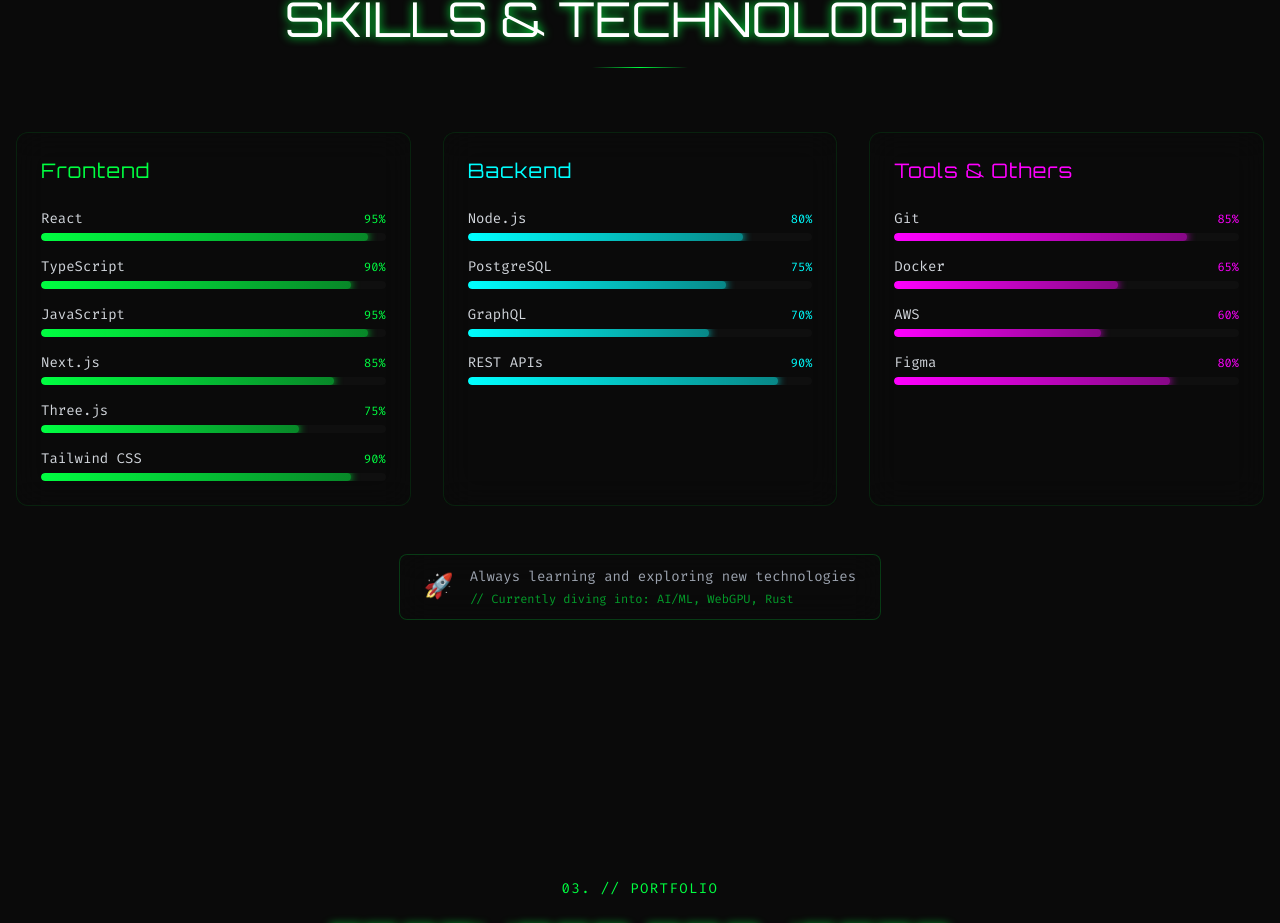
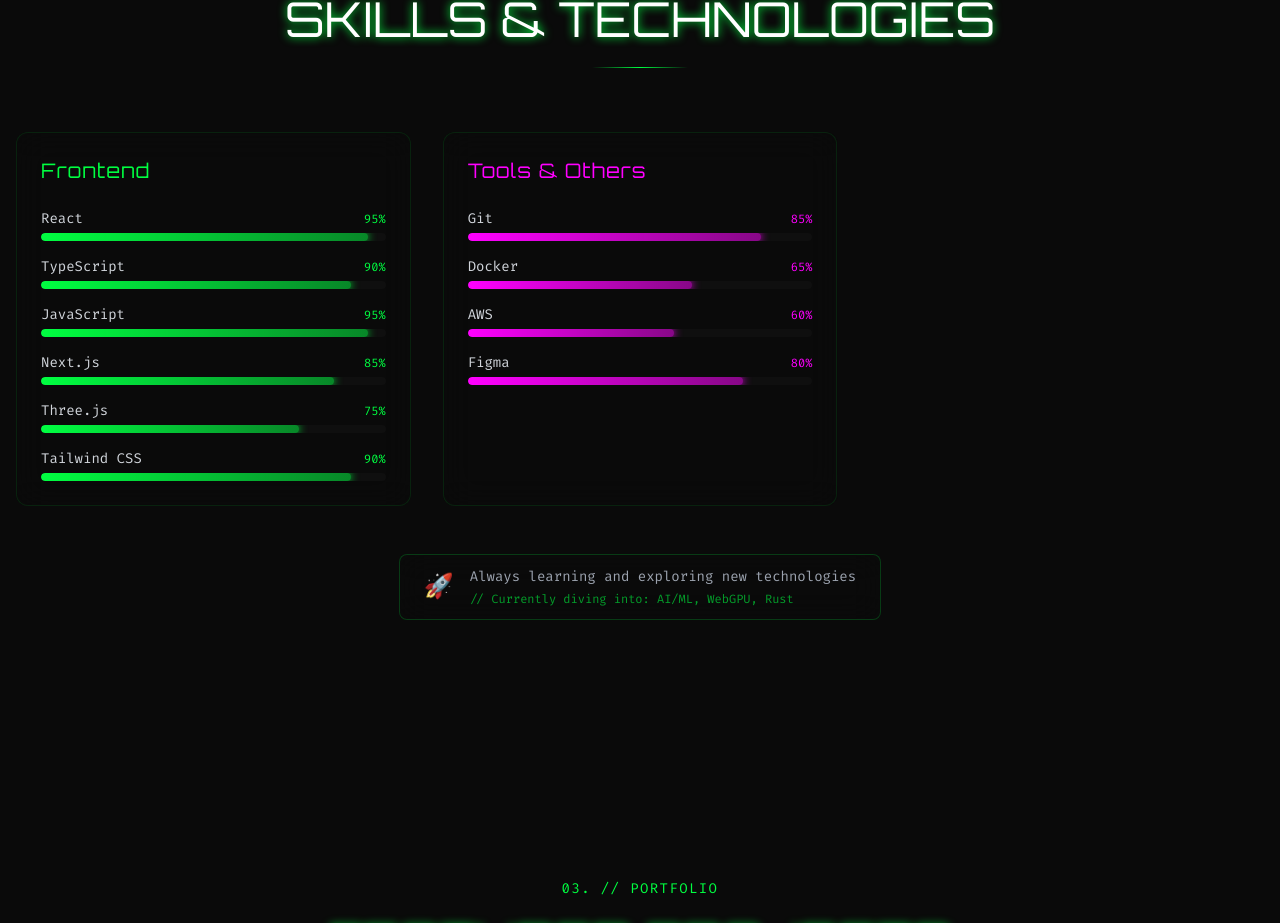
Before and after one commit to Mirzohiddev006/portfolio, a React (Vite) app: page / in a window 1280 px wide. Shown: the part 1880-2803 px from the top of the page. Built offline with nearby package versions, Linux system fonts and the light colour scheme.

Commit message:
Skills.tsx-was-updated

```diff
--- a/src/components/dom/Skills.tsx
+++ b/src/components/dom/Skills.tsx
@@ -1,35 +1,52 @@
-import { useRef } from 'react';
-import { motion, useInView } from 'framer-motion';
+import { useRef } from "react";
+import { motion, useInView } from "framer-motion";
 
 const skillsData = [
-  { name: 'React', level: 95, category: 'frontend' },
-  { name: 'TypeScript', level: 90, category: 'frontend' },
-  { name: 'JavaScript', level: 95, category: 'frontend' },
-  { name: 'Next.js', level: 85, category: 'frontend' },
-  { name: 'Three.js', level: 75, category: 'frontend' },
-  { name: 'Tailwind CSS', level: 90, category: 'frontend' },
-  { name: 'Node.js', level: 80, category: 'backend' },
-  { name: 'PostgreSQL', level: 75, category: 'backend' },
-  { name: 'GraphQL', level: 70, category: 'backend' },
-  { name: 'REST APIs', level: 90, category: 'backend' },
-  { name: 'Git', level: 85, category: 'tools' },
-  { name: 'Docker', level: 65, category: 'tools' },
-  { name: 'AWS', level: 60, category: 'tools' },
-  { name: 'Figma', level: 80, category: 'tools' },
+  { name: "React", level: 95, category: "frontend" },
+  { name: "TypeScript", level: 90, category: "frontend" },
+  { name: "JavaScript", level: 95, category: "frontend" },
+  { name: "Next.js", level: 85, category: "frontend" },
+  { name: "Three.js", level: 75, category: "frontend" },
+  { name: "Tailwind CSS", level: 90, category: "frontend" },
+  { name: "Node.js", level: 80, category: "frontend" },
+  { name: "HTML", level: 95, category: "frontend" },
+  { name: "CSS", level: 95, category: "frontend" },
+  { name: "Git", level: 85, category: "tools" },
+  { name: "Docker", level: 65, category: "tools" },
+  { name: "AWS", level: 60, category: "tools" },
+  { name: "Figma", level: 80, category: "tools" },
 ];
 
 const skillCategories = [
-  { title: 'Frontend', color: '#00ff41', skills: ['React', 'TypeScript', 'JavaScript', 'Next.js', 'Three.js', 'Tailwind CSS'] },
-  { title: 'Backend', color: '#00ffff', skills: ['Node.js', 'PostgreSQL', 'GraphQL', 'REST APIs'] },
-  { title: 'Tools & Others', color: '#ff00ff', skills: ['Git', 'Docker', 'AWS', 'Figma'] },
+  {
+    title: "Frontend",
+    color: "#00ff41",
+    skills: [
+      "React",
+      "TypeScript",
+      "JavaScript",
+      "Next.js",
+      "Three.js",
+      "Tailwind CSS",
+    ],
+  },
+  {
+    title: "Tools & Others",
+    color: "#ff00ff",
+    skills: ["Git", "Docker", "AWS", "Figma"],
+  },
 ];
 
 const Skills = () => {
   const sectionRef = useRef<HTMLElement>(null);
-  const isInView = useInView(sectionRef, { once: true, margin: '-100px' });
+  const isInView = useInView(sectionRef, { once: true, margin: "-100px" });
 
   return (
-    <section id="skills" ref={sectionRef} className="relative py-32 px-4 overflow-hidden">
+    <section
+      id="skills"
+      ref={sectionRef}
+      className="relative py-32 px-4 overflow-hidden"
+    >
       <div className="max-w-7xl mx-auto">
         {/* Section Header */}
         <motion.div
@@ -38,8 +55,13 @@
           transition={{ duration: 0.6 }}
           className="text-center mb-16"
         >
-          <span className="font-mono text-sm text-[#00ff41] tracking-widest">02. // EXPERTISE</span>
-          <h2 className="font-display text-4xl md:text-5xl text-white mt-4" style={{ textShadow: '0 0 10px #00ff41' }}>
+          <span className="font-mono text-sm text-[#00ff41] tracking-widest">
+            02. // EXPERTISE
+          </span>
+          <h2
+            className="font-display text-4xl md:text-5xl text-white mt-4"
+            style={{ textShadow: "0 0 10px #00ff41" }}
+          >
             SKILLS & TECHNOLOGIES
           </h2>
           <div className="w-24 h-px bg-gradient-to-r from-transparent via-[#00ff41] to-transparent mx-auto mt-6" />
@@ -54,7 +76,10 @@
               transition={{ duration: 0.6, delay: categoryIndex * 0.2 }}
               className="bg-[#0a0a0a]/70 backdrop-blur-lg border border-[#00ff41]/10 p-6 rounded-xl hover:border-[#00ff41]/30 transition-all duration-300"
             >
-              <h3 className="font-display text-xl mb-6 tracking-wider" style={{ color: category.color }}>
+              <h3
+                className="font-display text-xl mb-6 tracking-wider"
+                style={{ color: category.color }}
+              >
                 {category.title}
               </h3>
               <div className="space-y-4">
@@ -65,14 +90,25 @@
                   return (
                     <div key={skillName}>
                       <div className="flex items-center justify-between mb-1">
-                        <span className="font-mono text-sm text-gray-300">{skill.name}</span>
-                        <span className="font-mono text-xs" style={{ color: category.color }}>{skill.level}%</span>
+                        <span className="font-mono text-sm text-gray-300">
+                          {skill.name}
+                        </span>
+                        <span
+                          className="font-mono text-xs"
+                          style={{ color: category.color }}
+                        >
+                          {skill.level}%
+                        </span>
                       </div>
                       <div className="h-2 bg-[#0f0f0f] rounded-full overflow-hidden">
                         <motion.div
                           initial={{ width: 0 }}
                           animate={isInView ? { width: `${skill.level}%` } : {}}
-                          transition={{ duration: 1, delay: 0.5 + categoryIndex * 0.2 + skillIndex * 0.05 }}
+                          transition={{
+                            duration: 1,
+                            delay:
+                              0.5 + categoryIndex * 0.2 + skillIndex * 0.05,
+                          }}
                           className="h-full rounded-full"
                           style={{
                             background: `linear-gradient(to right, ${category.color}, ${category.color}80)`,
@@ -98,8 +134,12 @@
           <div className="flex items-center gap-4 px-6 py-3 bg-[#0a0a0a]/70 backdrop-blur-lg border border-[#00ff41]/20 rounded-lg">
             <span className="text-2xl">🚀</span>
             <div>
-              <p className="font-mono text-sm text-gray-400">Always learning and exploring new technologies</p>
-              <p className="font-mono text-xs text-[#00ff41]/60 mt-1">// Currently diving into: AI/ML, WebGPU, Rust</p>
+              <p className="font-mono text-sm text-gray-400">
+                Always learning and exploring new technologies
+              </p>
+              <p className="font-mono text-xs text-[#00ff41]/60 mt-1">
+                // Currently diving into: AI/ML, WebGPU, Rust
+              </p>
             </div>
           </div>
         </motion.div>
```
